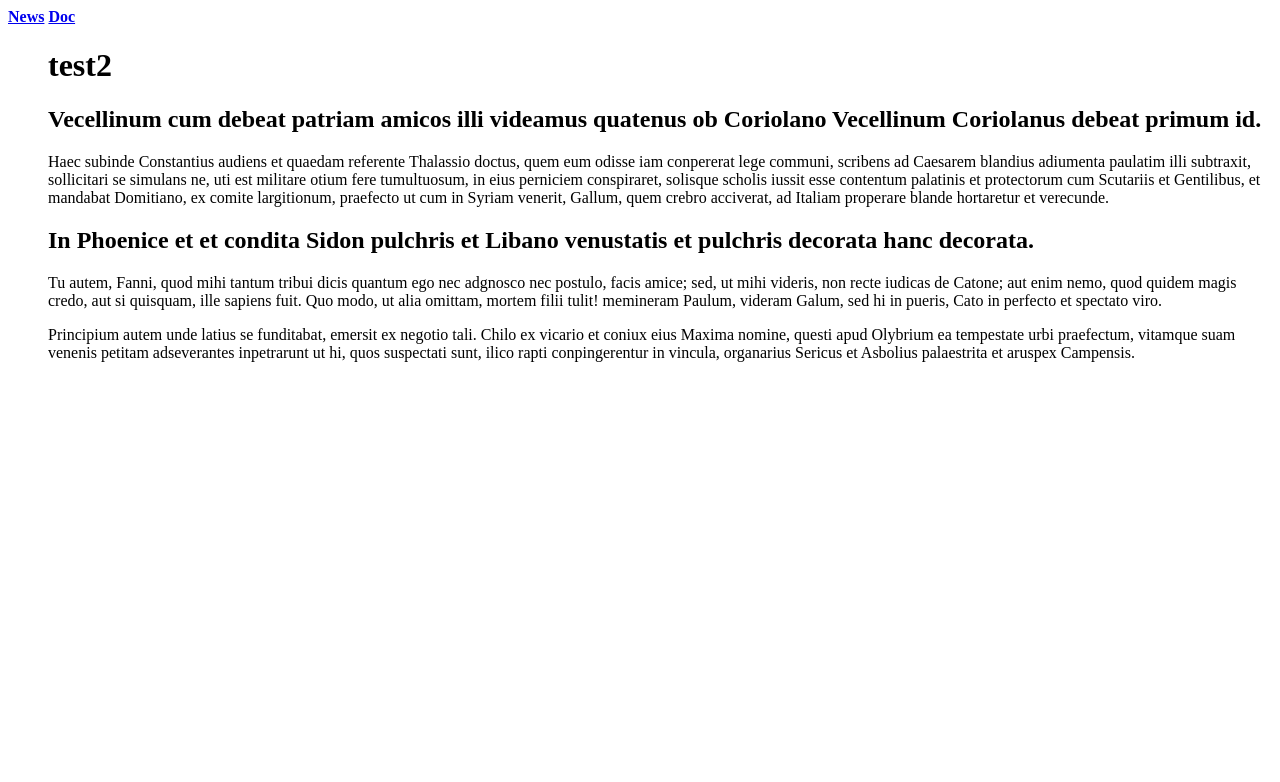
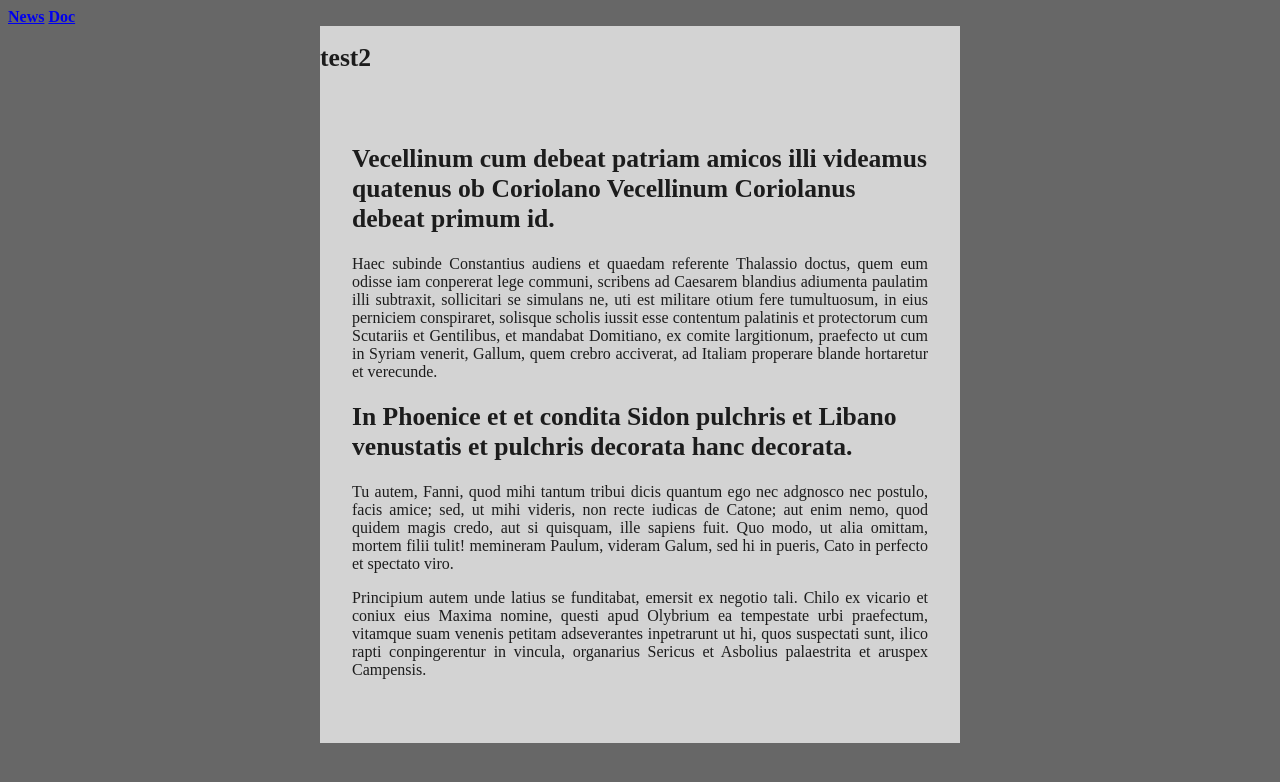
Before and after one commit to romainringenbach/Penguin, a Jekyll site: the page built from index.html, in a window 1280 px wide. Shown: the top 782 px of the page. Built offline with Jekyll 4.4.1, drawn with Linux system fonts in a browser that asks for light colours.

Commit message:
Add minimal style for .content

```diff
--- a/stylesheets/style.css
+++ b/stylesheets/style.css
@@ -1,3 +1,7 @@
+body {
+	background-color:  #676767;
+}
+
 /***************************************
  * Header
  ***************************************/
@@ -52,48 +56,74 @@ footer a {
 
 /* Text  */
 
+article title {
+	font-size: 1.6em;
+	font-style: bold;
+	color: #1c1c1c;
+	display: block;
+}
+
+
 h1 {
-
+	font-size: 1.6em;
+	color: #1c1c1c;
 }
 
 h2 {
-
+	font-size: 1.4em;
+	font-style: bold;
+	color: #1c1c1c;
 }
 
 h3 {
-
+	font-size: 1.4em;
+	color: #1c1c1c;
 }
 
 h4 {
-
+	font-size: 1.2em;
+	font-style: bold;
+	color: #1c1c1c;
 }
 
 h5 {
-
+	font-size: 1.2em;
+	color: #1c1c1c;
 }
 
 h6 {
-
+	font-size: 1em;
+	font-style: bold;
+	color: #1c1c1c;
 }
 
 .content p {
-
+	text-align: justify;
+	font-size: 1em;
+	color: #1c1c1c;
 }
 
 .content a {
-
+	font-size: 1em;
+	font-style: bold;
+	color: #000000;
 }
 
 .content strong {
-
+	font-size: 1em;
+	font-style: bold;
+	color: #1c1c1c;
 }
 
 .content em {
-
+	font-size: 1em;
+	font-style: italic;
+	color: #1c1c1c;
 }
 
 q, blockquote {
-
+	font-size: 1.1em;
+	font-style: italic;
 }
 
 /* Block  */
@@ -101,10 +131,21 @@ q, blockquote {
 
 .content {
 
+	max-width: 700px;
+	background-color: #d3d3d3;
+	position: absolute;
+    left: 50%;
+	transform: translate(-50%, -0%);
+	padding: 0px 0px 0px 0px;
+
 }
 
 article {
+	padding: 5% 5% 5% 5%;
+}
 
+.catbloc {
+	padding: 0px 0px 0px 0px;
 }
 
 .catbloc:not(:target) {
@@ -116,6 +157,11 @@ article {
 
 ul {
     list-style-type: none;
+    padding: 0px 0px 0px 0px;
+}
+
+li {
+	padding: 0px 0px 0px 0px;
 }
 
 article ul {
```
